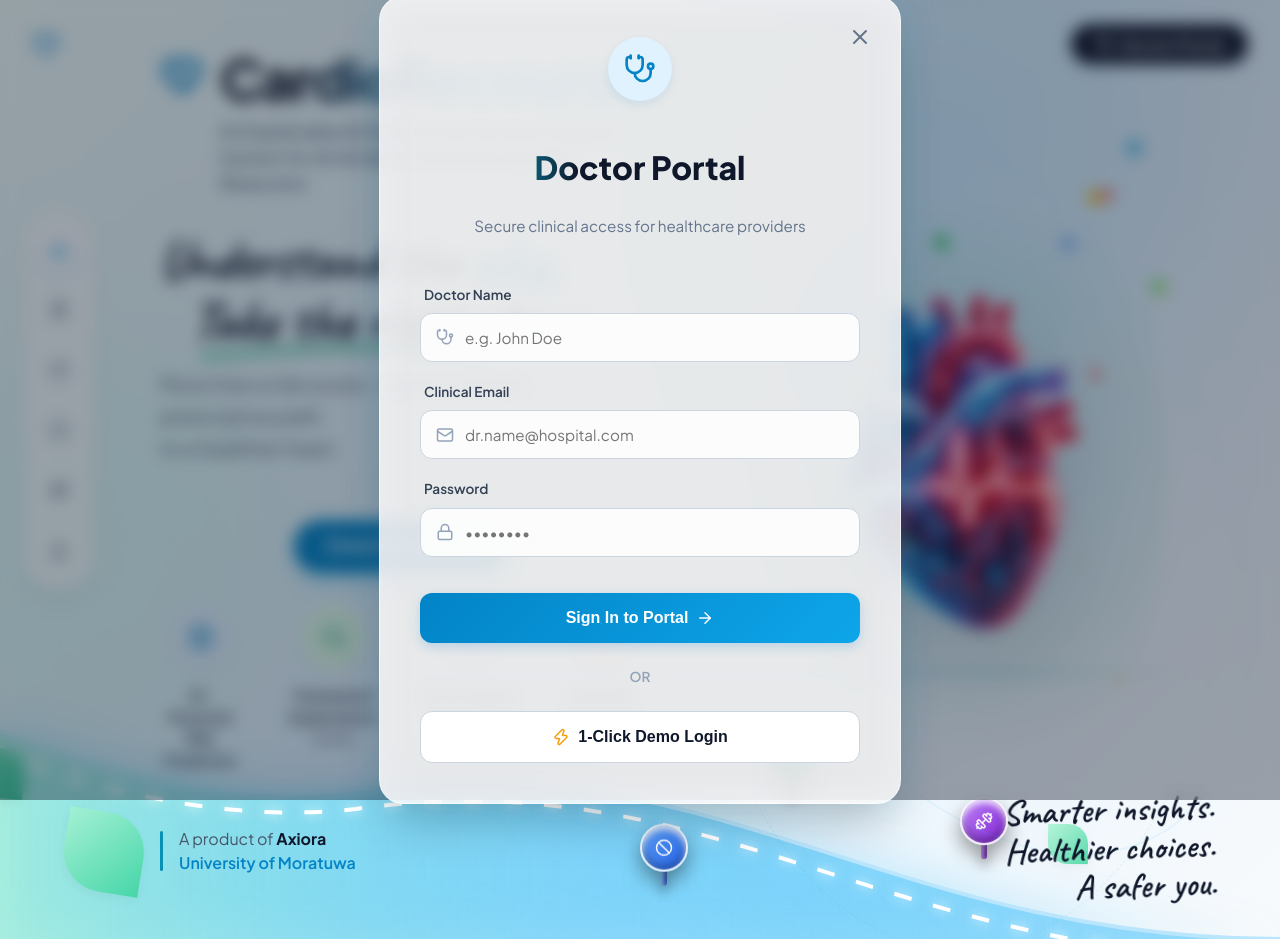
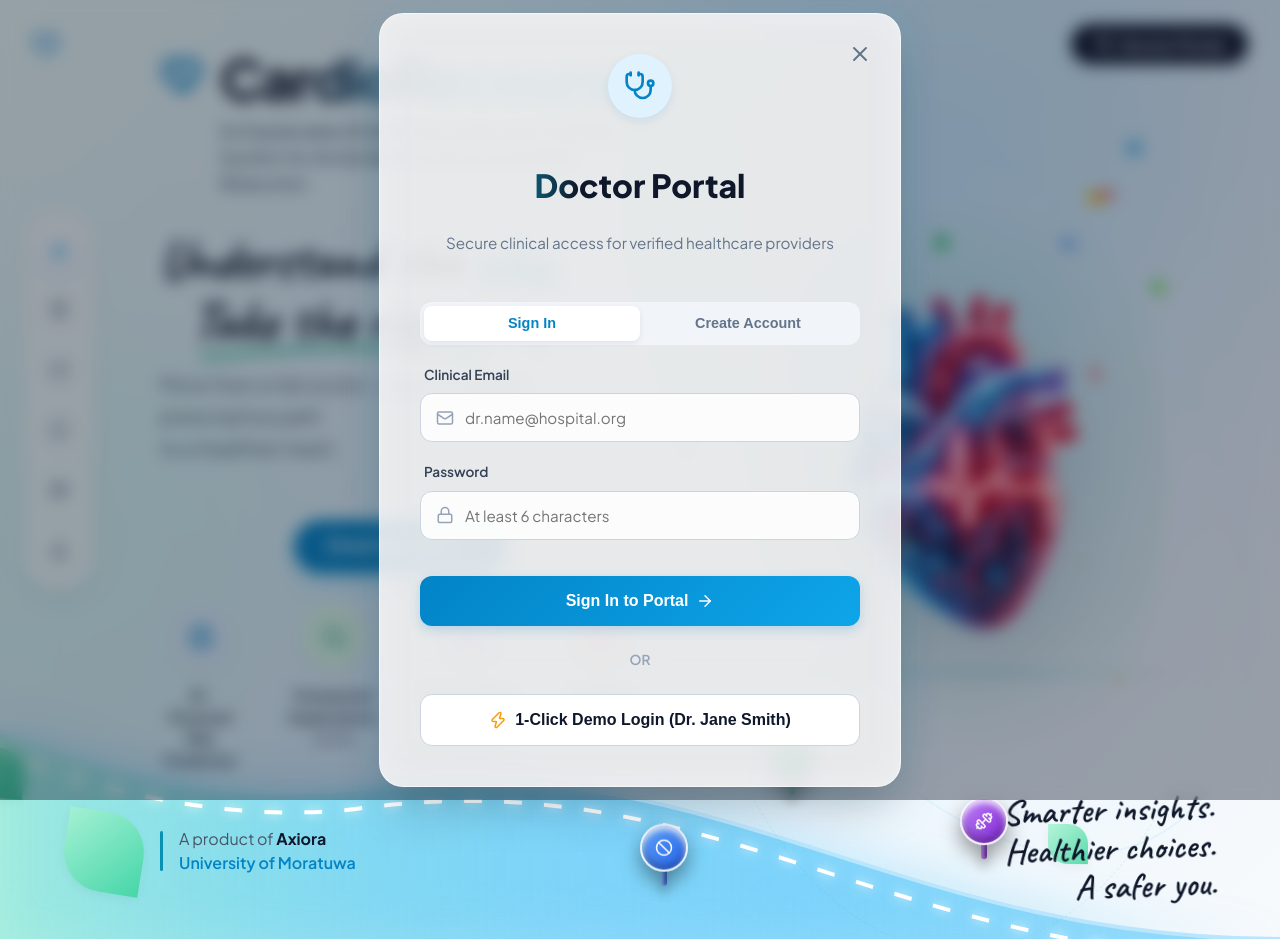
Before and after one commit to codesplash26-hackathon/axiora, a React (Vite) app in the folder frontend/: page / in a window 1280 px wide. Both pictures are taken after a click on the button "Doctor Portal". Built offline with nearby package versions, Linux system fonts and the light colour scheme.

Commit message:
feat(frontend): upgrade DoctorLoginModal with tabbed registration/login and demo fallback

```diff
--- a/frontend/src/DoctorLoginModal.css
+++ b/frontend/src/DoctorLoginModal.css
@@ -188,3 +188,44 @@
 .demo-icon {
   color: #f59e0b;
 }
+
+.auth-tabs {
+  display: flex;
+  background: #f1f5f9;
+  border-radius: 0.75rem;
+  padding: 0.25rem;
+  margin-bottom: 1.25rem;
+}
+
+.auth-tab-btn {
+  flex: 1;
+  padding: 0.6rem;
+  border: none;
+  background: none;
+  font-weight: 600;
+  font-size: 0.9rem;
+  color: #64748b;
+  cursor: pointer;
+  border-radius: 0.5rem;
+  transition: all 0.2s;
+}
+
+.auth-tab-btn.active {
+  background: white;
+  color: #0284c7;
+  box-shadow: 0 2px 6px rgba(0, 0, 0, 0.08);
+}
+
+.auth-error-msg {
+  background: #fef2f2;
+  border: 1px solid #fee2e2;
+  color: #b91c1c;
+  padding: 0.75rem 1rem;
+  border-radius: 0.5rem;
+  font-size: 0.85rem;
+  font-weight: 500;
+  margin-bottom: 1rem;
+  display: flex;
+  align-items: center;
+  gap: 0.5rem;
+}
--- a/frontend/src/DoctorLoginModal.tsx
+++ b/frontend/src/DoctorLoginModal.tsx
@@ -1,37 +1,93 @@
 import React, { useState } from 'react';
-import { X, Stethoscope, Mail, Lock, ArrowRight, Zap } from 'lucide-react';
+import { X, Stethoscope, Mail, Lock, ArrowRight, Zap, Building2, AlertCircle, Loader2 } from 'lucide-react';
 import './DoctorLoginModal.css';
+import { loginDoctor, registerDoctor } from './api';
+import type { DoctorUser } from './api';
 
 interface DoctorLoginModalProps {
   isOpen: boolean;
   onClose: () => void;
-  onLogin: (doctor: { id: string; name: string; email: string }) => void;
+  onLogin: (doctor: DoctorUser, token: string) => void;
 }
 
 export default function DoctorLoginModal({ isOpen, onClose, onLogin }: DoctorLoginModalProps) {
-  const [name, setName] = useState('');
+  const [mode, setMode] = useState<'login' | 'register'>('login');
+  const [fullName, setFullName] = useState('');
   const [email, setEmail] = useState('');
   const [password, setPassword] = useState('');
+  const [specialization, setSpecialization] = useState('Cardiology');
+  const [hospital, setHospital] = useState('Axiora Health Network');
+  const [isLoading, setIsLoading] = useState(false);
+  const [errorMessage, setErrorMessage] = useState<string | null>(null);
 
   if (!isOpen) return null;
 
-  const handleStandardLogin = (e: React.FormEvent) => {
+  const handleSubmit = async (e: React.FormEvent) => {
     e.preventDefault();
-    // Use the entered name, fallback to a default if empty somehow
-    onLogin({ id: 'doc-002', name: name.trim() ? `Dr. ${name.replace(/^Dr\.\s*/i, '')}` : 'Dr. Clinician', email });
+    setIsLoading(true);
+    setErrorMessage(null);
+
+    try {
+      if (mode === 'login') {
+        const res = await loginDoctor(email.trim(), password);
+        onLogin(res.doctor, res.access_token);
         onClose();
+      } else {
+        if (!fullName.trim()) {
+          throw new Error('Please enter your full clinical name and title.');
+        }
+        const res = await registerDoctor({
+          email: email.trim(),
+          password,
+          fullName: fullName.trim(),
+          specialization: specialization.trim() || 'Cardiology',
+          hospital: hospital.trim() || 'Axiora Health Network'
+        });
+        onLogin(res.doctor, res.access_token);
+        onClose();
+      }
+    } catch (err) {
+      setErrorMessage(err instanceof Error ? err.message : 'Authentication failed.');
+    } finally {
+      setIsLoading(false);
+    }
   };
 
-  const handleDemoLogin = () => {
-    // 1-Click Demo Login from the plan
-    onLogin({ id: 'doc-001', name: 'Dr. Smith', email: 'dr.smith@cardiorecourse.lk' });
+  const handleDemoLogin = async () => {
+    setIsLoading(true);
+    setErrorMessage(null);
+    const demoEmail = 'dr.smith@cardiorecourse.lk';
+    const demoPw = 'DoctorPass123!';
+
+    try {
+      try {
+        const res = await loginDoctor(demoEmail, demoPw);
+        onLogin(res.doctor, res.access_token);
         onClose();
+        return;
+      } catch {
+        // Auto-register demo account if first time running on fresh Firestore instance
+        const res = await registerDoctor({
+          email: demoEmail,
+          password: demoPw,
+          fullName: 'Dr. Jane Smith',
+          specialization: 'Interventional Cardiology',
+          hospital: 'Axiora Heart Institute'
+        });
+        onLogin(res.doctor, res.access_token);
+        onClose();
+      }
+    } catch (err) {
+      setErrorMessage(err instanceof Error ? err.message : 'Demo login failed.');
+    } finally {
+      setIsLoading(false);
+    }
   };
 
   return (
     <div className="auth-overlay fade-in">
       <div className="auth-modal fade-up">
-        <button className="auth-close" onClick={onClose}>
+        <button className="auth-close" onClick={onClose} disabled={isLoading}>
           <X size={24} />
         </button>
 
@@ -40,30 +96,86 @@ export default function DoctorLoginModal({ isOpen, onClose, onLogin }: DoctorLog
             <Stethoscope size={32} color="#0284c7" />
           </div>
           <h2 className="auth-title shiny-heading-text">Doctor Portal</h2>
-          <p className="auth-subtitle">Secure clinical access for healthcare providers</p>
+          <p className="auth-subtitle">Secure clinical access for verified healthcare providers</p>
         </div>
 
-        <form className="auth-form" onSubmit={handleStandardLogin}>
+        {/* Tab Toggle: Sign In vs Register */}
+        <div className="auth-tabs">
+          <button
+            type="button"
+            className={`auth-tab-btn ${mode === 'login' ? 'active' : ''}`}
+            onClick={() => { setMode('login'); setErrorMessage(null); }}
+          >
+            Sign In
+          </button>
+          <button
+            type="button"
+            className={`auth-tab-btn ${mode === 'register' ? 'active' : ''}`}
+            onClick={() => { setMode('register'); setErrorMessage(null); }}
+          >
+            Create Account
+          </button>
+        </div>
+
+        {errorMessage && (
+          <div className="auth-error-msg">
+            <AlertCircle size={18} style={{ flexShrink: 0 }} />
+            <span>{errorMessage}</span>
+          </div>
+        )}
+
+        <form className="auth-form" onSubmit={handleSubmit}>
+          {mode === 'register' && (
+            <>
               <div className="input-group">
-            <label>Doctor Name</label>
+                <label>Doctor Full Name &amp; Title</label>
                 <div className="input-wrapper">
                   <Stethoscope size={18} className="input-icon" />
                   <input
                     type="text"
-                placeholder="e.g. John Doe"
-                value={name}
-                onChange={(e) => setName(e.target.value)}
+                    placeholder="e.g. Dr. Jane Smith, MD"
+                    value={fullName}
+                    onChange={(e) => setFullName(e.target.value)}
                     required
                   />
                 </div>
               </div>
+
+              <div className="input-group">
+                <label>Specialization</label>
+                <div className="input-wrapper">
+                  <Stethoscope size={18} className="input-icon" />
+                  <input
+                    type="text"
+                    placeholder="e.g. Cardiology / Internal Medicine"
+                    value={specialization}
+                    onChange={(e) => setSpecialization(e.target.value)}
+                  />
+                </div>
+              </div>
+
+              <div className="input-group">
+                <label>Hospital / Clinic Affiliation</label>
+                <div className="input-wrapper">
+                  <Building2 size={18} className="input-icon" />
+                  <input
+                    type="text"
+                    placeholder="e.g. City General Hospital"
+                    value={hospital}
+                    onChange={(e) => setHospital(e.target.value)}
+                  />
+                </div>
+              </div>
+            </>
+          )}
+
           <div className="input-group">
             <label>Clinical Email</label>
             <div className="input-wrapper">
               <Mail size={18} className="input-icon" />
               <input
                 type="email"
-                placeholder="dr.name@hospital.com"
+                placeholder="dr.name@hospital.org"
                 value={email}
                 onChange={(e) => setEmail(e.target.value)}
                 required
@@ -77,17 +189,29 @@ export default function DoctorLoginModal({ isOpen, onClose, onLogin }: DoctorLog
               <Lock size={18} className="input-icon" />
               <input
                 type="password"
-                placeholder="••••••••"
+                placeholder="At least 6 characters"
                 value={password}
                 onChange={(e) => setPassword(e.target.value)}
                 required
+                minLength={6}
               />
             </div>
           </div>
 
-          <button type="submit" className="auth-submit-btn">
-            Sign In to Portal
-            <ArrowRight size={18} />
+          <button type="submit" className="auth-submit-btn" disabled={isLoading}>
+            {isLoading ? (
+              <>
+                <Loader2 size={18} className="animate-spin" /> Authenticating...
+              </>
+            ) : mode === 'login' ? (
+              <>
+                Sign In to Portal <ArrowRight size={18} />
+              </>
+            ) : (
+              <>
+                Register Clinical Account <ArrowRight size={18} />
+              </>
+            )}
           </button>
         </form>
 
@@ -95,9 +219,14 @@ export default function DoctorLoginModal({ isOpen, onClose, onLogin }: DoctorLog
           <span>OR</span>
         </div>
 
-        <button className="demo-login-btn" onClick={handleDemoLogin}>
+        <button
+          className="demo-login-btn"
+          onClick={handleDemoLogin}
+          type="button"
+          disabled={isLoading}
+        >
           <Zap size={18} className="demo-icon" />
-          1-Click Demo Login
+          1-Click Demo Login (Dr. Jane Smith)
         </button>
       </div>
     </div>
```
Lines whose indentation alone changed are shown as unchanged.
